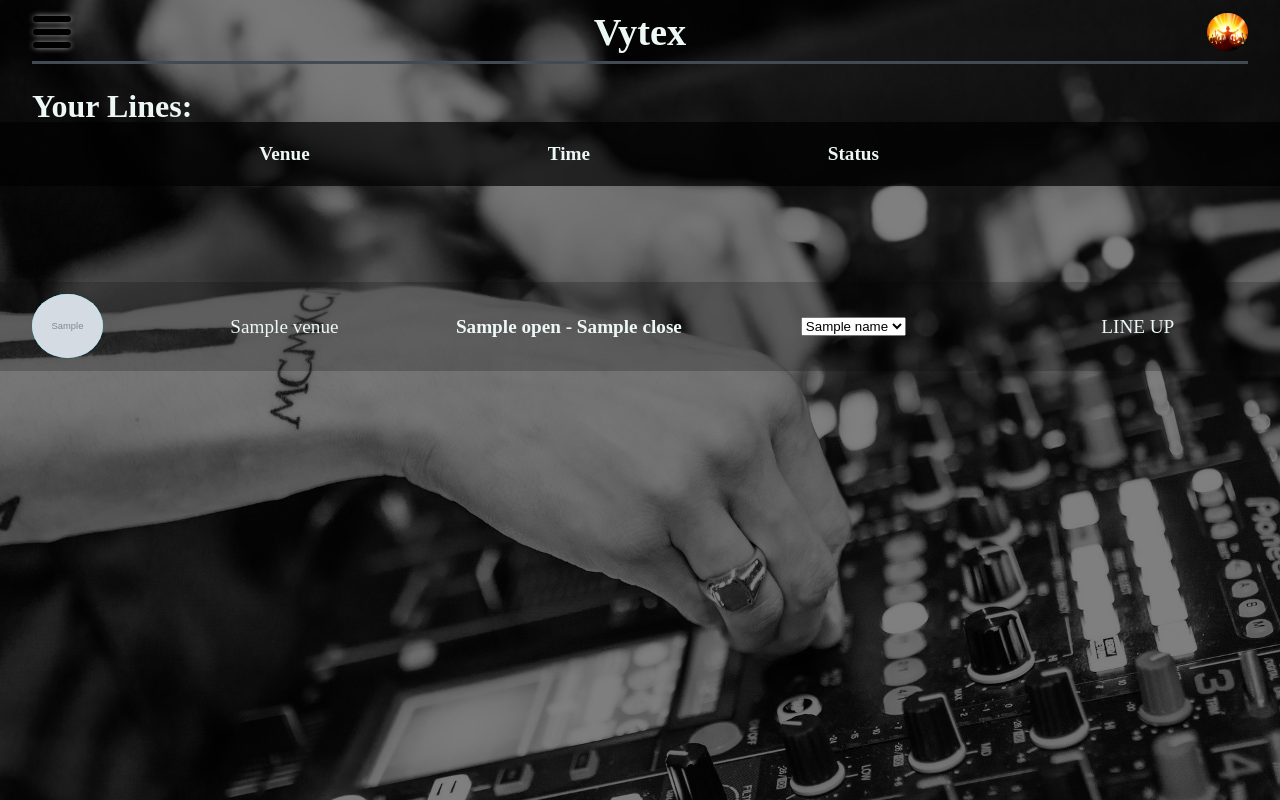
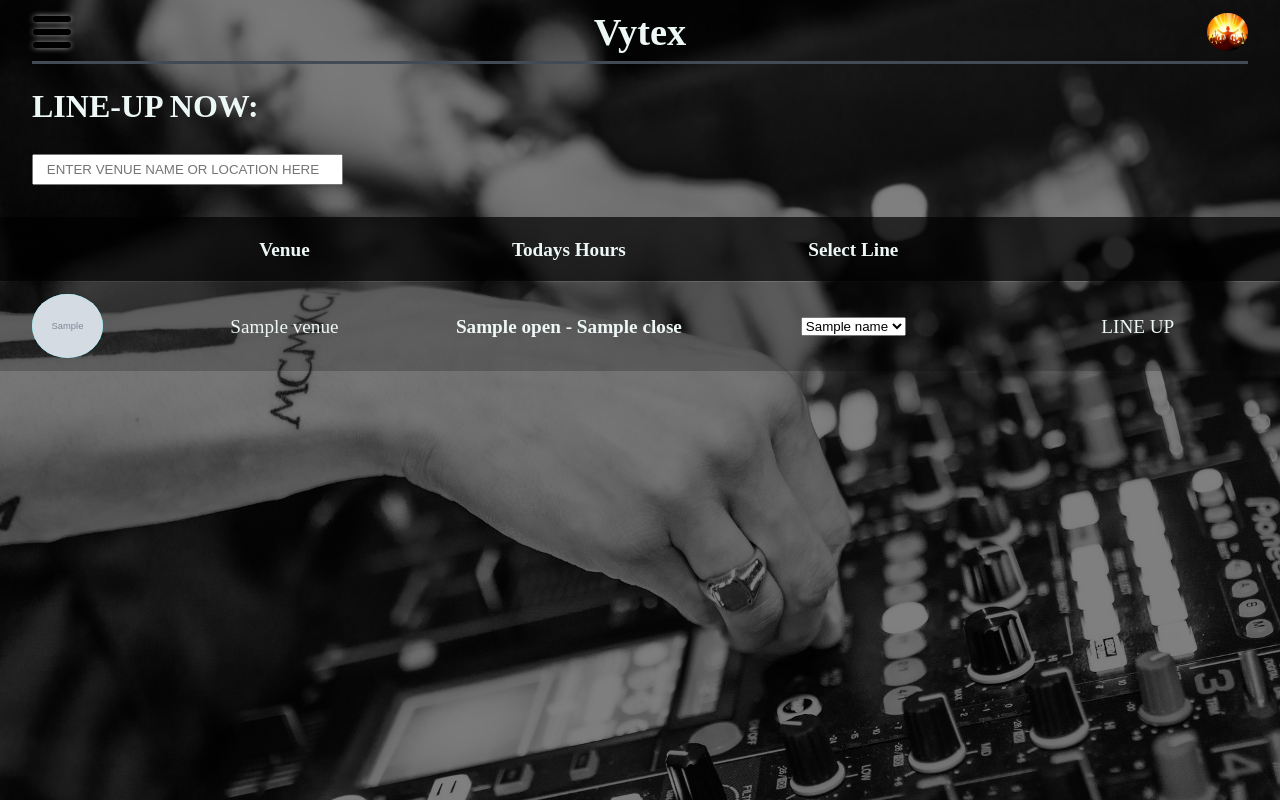
Before and after one commit to Vytex/Vytex, a Flask app: template app/templates/lineList/index.html in a window 1280 px wide. Run offline with Flask 2, Linux system fonts and the light colour scheme; the template is opened without the code that fills it: most values are stand-ins (such as "Sample title", 1, 10 or a date in 2020); grey boxes marked "Sample" are stand-in pictures.

Commit message:
fixed accidental change

```diff
--- a/app/templates/lineList/index.html
+++ b/app/templates/lineList/index.html
@@ -57,12 +57,15 @@
         </header>
         <main>
             <div id="mainheaderContainer">
-                <h1>Your Lines:</h1>
+                <h1>LINE-UP NOW:</h1>
+                <form class="searchInputF" id="searchinputid" action="/lineList" method="POST">
+                    <input class="searchInput" id="si" type="text" name="searchin" placeholder="ENTER VENUE NAME OR LOCATION HERE"/>
+                </form>
                 <div id="lineListHeader">
                     <div></div>
                     <h2>Venue</h2>
-                    <h2>Time</h2>
-                    <h2>Status</h2>
+                    <h2>Todays Hours</h2>
+                    <h2>Select Line</h2>
                     <div></div>
                 </div>
             </div>
```
